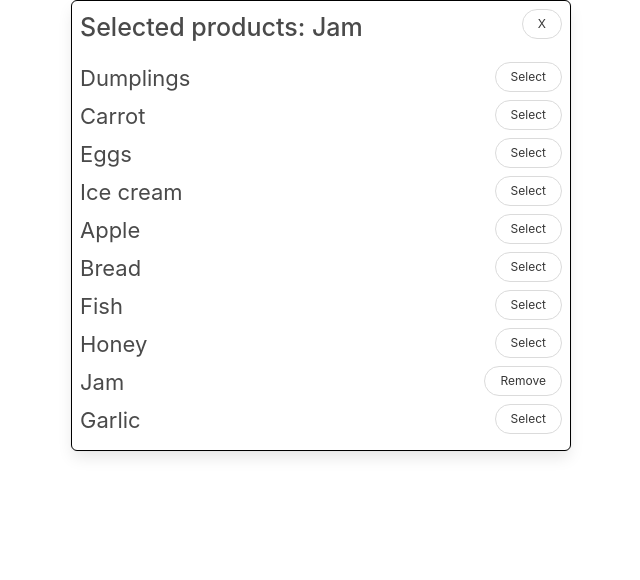
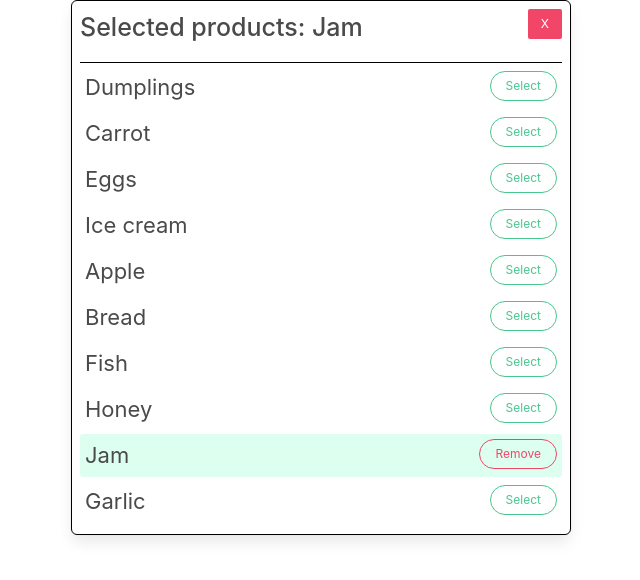
Before and after one commit to mate-academy/react_goods-selector, a React (Create React App) app: page / in a window 1280 px wide. Shown: the top 580 px of the page, without its empty margins (319-959 px from the left). Built offline with nearby package versions, Linux system fonts and the light colour scheme.

Commit message:
more styles added

```diff
--- a/src/App.js
+++ b/src/App.js
@@ -48,7 +48,7 @@ class App extends React.Component {
             <>
               {`Selected products: ${selectedGoods}`}
               <button
-                className="button is-small is-rounded"
+                className="button is-small is-danger"
                 type="button"
                 onClick={
                   () => this.clearSelection()
@@ -61,16 +61,16 @@ class App extends React.Component {
         </h1>
         <ul>
           {goodsFromServer.map(good => (
+            !this.state.selectedGoods.includes(good)
+              ? (
                 <li
-              className="item"
+                  className="product"
                   key={good}
                 >
-              {!this.state.selectedGoods.includes(good)
-                ? (
-                  <>
                   {good}
                   <button
-                      className="button is-small is-rounded"
+                    className="
+                        button is-small is-rounded is-success is-outlined"
                     type="button"
                     onClick={
                       () => this.addGood(good)
@@ -78,12 +78,16 @@ class App extends React.Component {
                   >
                     Select
                   </button>
-                  </>
+                </li>
               ) : (
-                  <>
+                <li
+                  className="product product--selected"
+                  key={good}
+                >
                   {good}
                   <button
-                      className="button is-small is-rounded"
+                    className="
+                        button is-small is-rounded is-danger is-outlined"
                     type="button"
                     onClick={
                       () => this.removeGood(good)
@@ -91,10 +95,8 @@ class App extends React.Component {
                   >
                     Remove
                   </button>
-                  </>
+                </li>
               )
-              }
-            </li>
           ))}
         </ul>
       </div>
--- a/src/App.scss
+++ b/src/App.scss
@@ -8,14 +8,25 @@
 .row-with-items {
   display: flex;
   justify-content: space-between;
-  margin-bottom: 15px;
+  padding-bottom: 15px;
   font-size: 25px;
   font-weight: 500;
+  border-bottom: 1px #000 solid;
 }
 
-.item {
+.product {
   display: flex;
   justify-content: space-between;
-  margin-bottom: 5px;
+  margin-bottom: 3px;
+  padding: 5px;
   font-size: 22px;
+  border-radius: 3px;
+
+  &:first-child {
+    margin-top: 3px;
+  }
+
+  &--selected {
+    background-color: #dcffef;
+  }
 }
```
Lines whose indentation alone changed are shown as unchanged.
